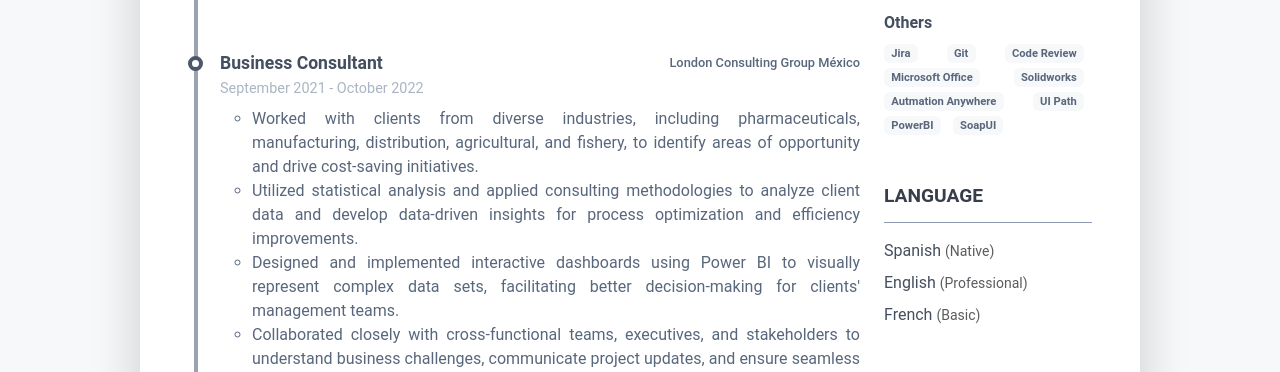
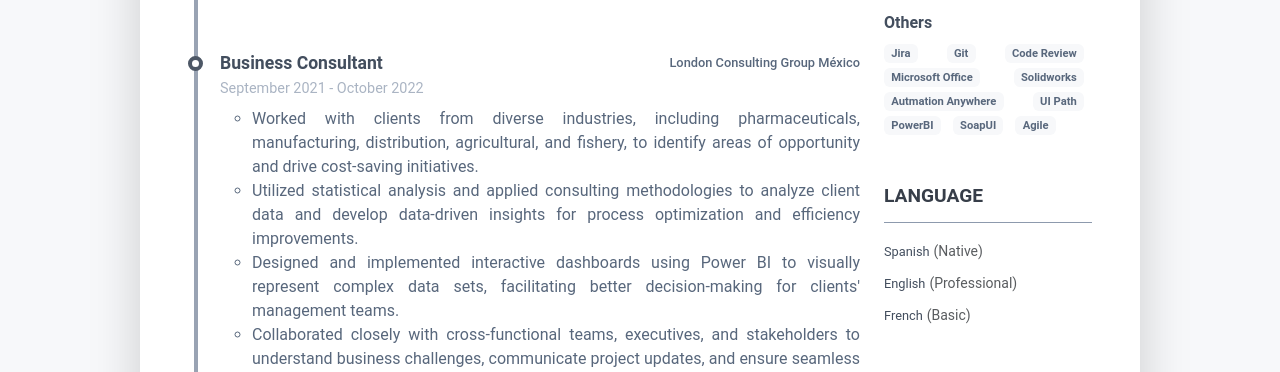
Before and after one commit to joralvmel/css-portfolio, a plain HTML site: page index.html in a window 1280 px wide. Shown: the part 899-1271 px from the top of the page. Drawn offline with Linux system fonts and the light colour scheme; files whose address does not match are found by name.

Commit message:
Add files via upload

```diff
--- a/css/resume.less
+++ b/css/resume.less
@@ -205,6 +205,7 @@ a {
 
 .resume-lang-name {
 	color: @theme-text-color-primary;
+	font-size: 0.8rem;
 }
 
 .footer {
--- a/index.html
+++ b/index.html
@@ -262,6 +262,7 @@
 										<li class="list-inline-item"><span class="badge badge-light">UI Path</span></li>
 										<li class="list-inline-item"><span class="badge badge-light">PowerBI</span></li>
 							            <li class="list-inline-item"><span class="badge badge-light">SoapUI</span></li>
+										<li class="list-inline-item"><span class="badge badge-light">Agile</span></li>
 						            </ul>
 						        </div><!--//resume-skill-item-->
 						    </div><!--resume-section-content-->
```
